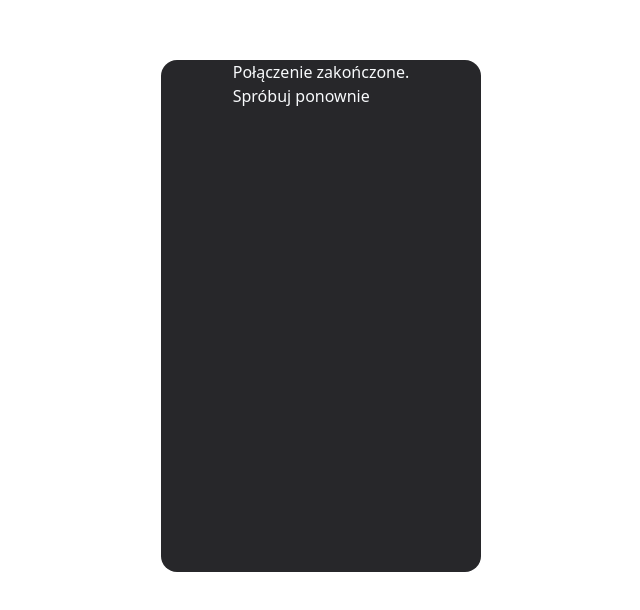
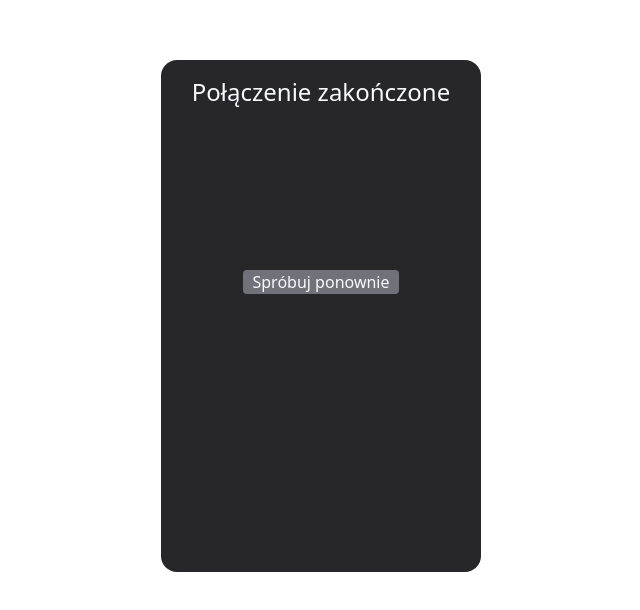
Before and after one commit to olo75jg21/vue-node-course, a Vue app in the folder front/: page /#/answered in a window 1280 px wide. Shown: the part 116-726 px from the top of the page, without its empty margins (319-959 px from the left). Built offline with nearby package versions, Linux system fonts and the light colour scheme.

Commit message:
answereed view style

```diff
--- a/front/src/views/AnsweredView.vue
+++ b/front/src/views/AnsweredView.vue
@@ -1,9 +1,8 @@
 <template>
     <div>
-        <div>
-            Połączenie zakończone.
-        </div>
-        <div @click="$router.push('/')">
+        <p class="text-2xl mt-4 mb-40">Połączenie zakończone</p>
+        <div @click="$router.push('/')"
+            class="text-center text-md text- cursor-pointer border-2 border-zinc-800 rounded-md border-white bg-zinc-500 mx-auto w-40 duration-75 hover:rounded-full hover:scale-110 hover:text-white hover:border-white">
             Spróbuj ponownie
         </div>
     </div>
```
